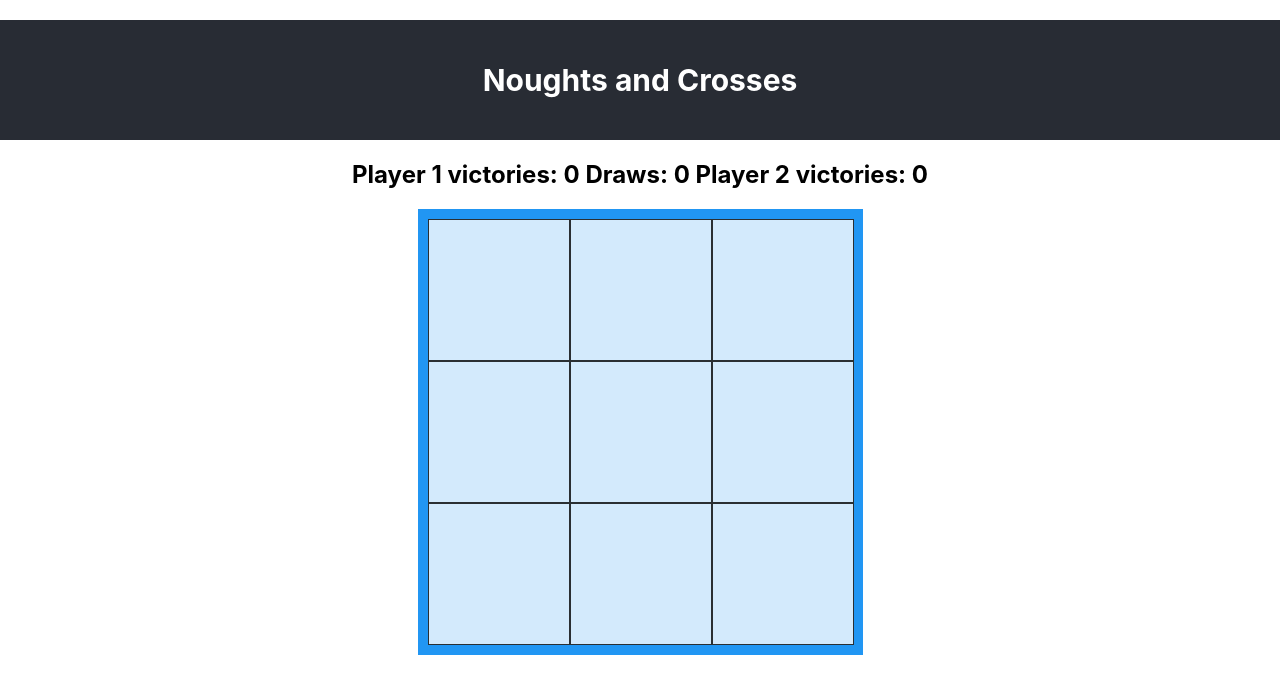
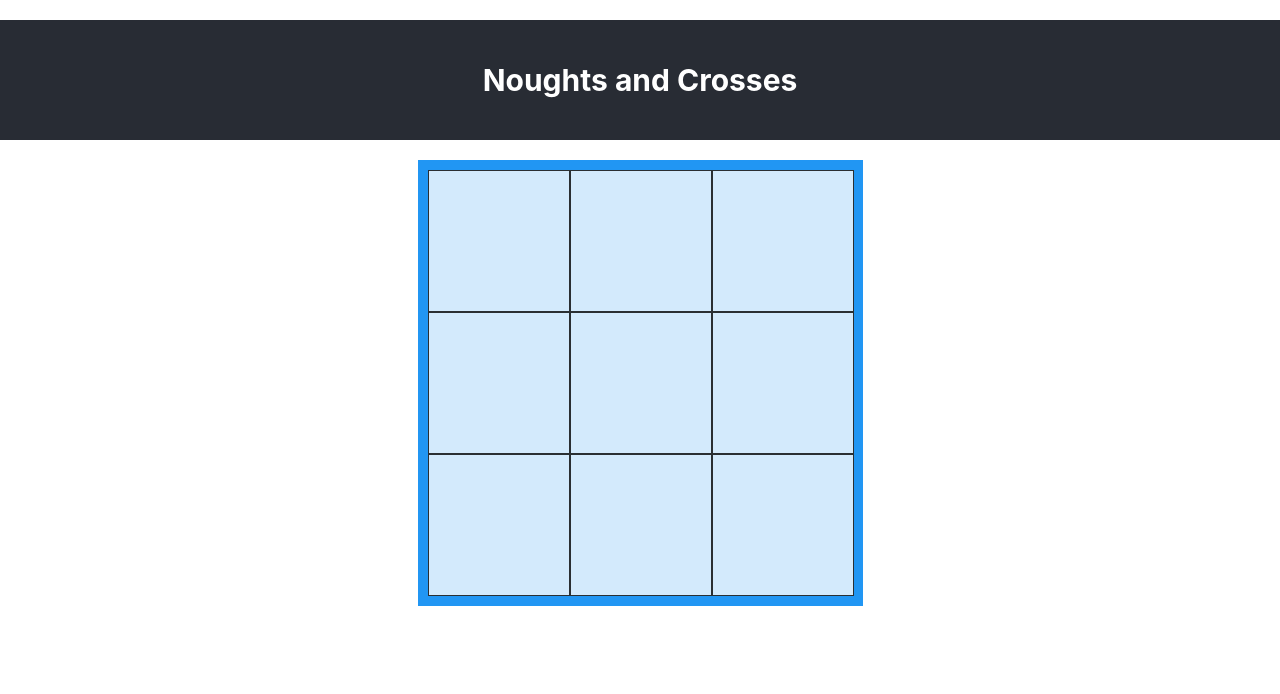
Before and after one commit to AVSheard/noughts-and-crosses, a React (Create React App) app: page / in a window 1280 px wide. Shown: the top 694 px of the page. Built offline with nearby package versions, Linux system fonts and the light colour scheme.

Commit message:
removed statistics file

```diff
--- a/src/App.css
+++ b/src/App.css
@@ -75,7 +75,3 @@
 	display: grid;
 	grid-template-columns: repeat(3, 1fr);
 }
-
-.stats {
-	text-align: center;
-}
--- a/src/App.js
+++ b/src/App.js
@@ -5,13 +5,11 @@ import "./App.css";
 import Grid from "./components/Grid";
 import Header from "./components/Header";
 import Reset from "./components/Reset";
-import Statistics from "./components/Statistics";
 
 function App() {
 	return (
 		<div>
 			<Header />
-			<Statistics />
 			<Reset />
 			<Grid />
 		</div>
--- a/src/components/Statistics.jsx
+++ /dev/null
@@ -1,13 +0,0 @@
-/** @format */
-
-import React, { Component } from "react";
-
-export default class Statistics extends Component {
-	render() {
-		return (
-			<h2 className="stats">
-				Player 1 victories: 0 Draws: 0 Player 2 victories: 0
-			</h2>
-		);
-	}
-}
```
